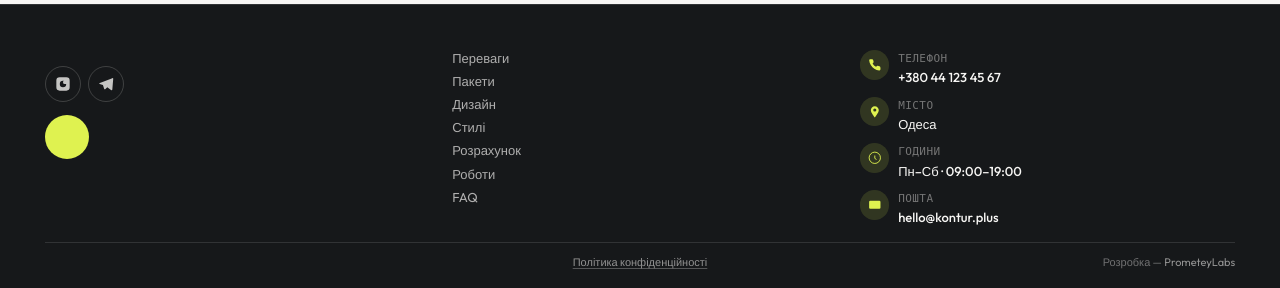
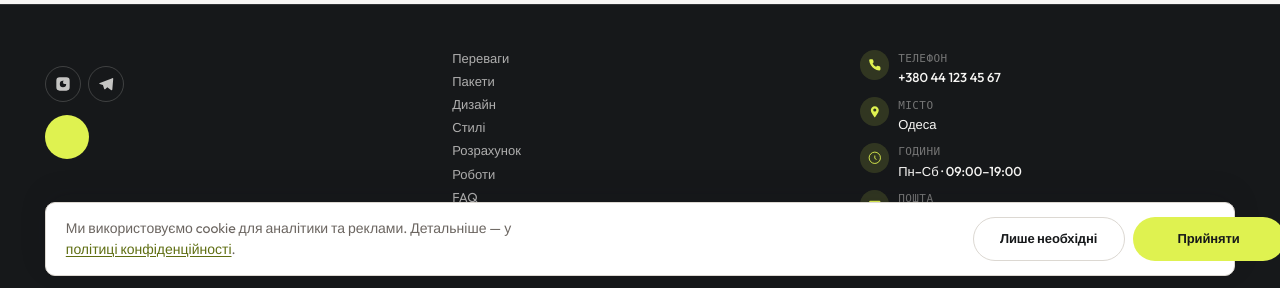
Before and after one commit to prometeylabsanna-lgtm/kontur, a Django app: page /privacy/ in a window 1280 px wide. Shown: the part 512-800 px from the top of the page. Run offline with Django 5.2, Linux system fonts and the light colour scheme; data comes from the database, SQL or seed files in the repository; data that the repository does not hold is empty; some web fonts are replaced.

Commit message:
мета піксель

```diff
--- a/config/settings.py
+++ b/config/settings.py
@@ -87,6 +87,10 @@ MEDIA_ROOT = BASE_DIR / "media"
 
 DEFAULT_AUTO_FIELD = "django.db.models.BigAutoField"
 
+# Marketing analytics — load only after cookie consent ("Прийняти")
+GTM_ID = config("GTM_ID", default="")
+META_PIXEL_ID = config("META_PIXEL_ID", default="")
+
 TINYMCE_DEFAULT_CONFIG = {
     "height": 360,
     "menubar": False,
--- a/landing/context_processors.py
+++ b/landing/context_processors.py
@@ -1,3 +1,4 @@
+from django.conf import settings
 from django.core.cache import cache
 
 from .models import SiteBlock, SiteSettings
@@ -29,4 +30,6 @@ def site_context(request):
         "SITE_TELEGRAM": settings_obj.telegram_url or "#",
         "SITE_NAME": settings_obj.site_name or "Kontur+",
         "SITE_BRAND_DESC": settings_obj.brand_desc or "ремонтна організація",
+        "GTM_ID": getattr(settings, "GTM_ID", "") or "",
+        "META_PIXEL_ID": getattr(settings, "META_PIXEL_ID", "") or "",
     }
--- /dev/null
+++ b/static/css/cookie-consent.css
@@ -0,0 +1,104 @@
+/* Cookie consent strip · Kontur+ */
+.cookie-consent {
+  position: fixed;
+  left: 0;
+  right: 0;
+  bottom: 0;
+  z-index: 90;
+  padding: 0.75rem var(--pad-x) calc(0.75rem + var(--safe-b));
+  pointer-events: none;
+}
+
+.cookie-consent[hidden] {
+  display: none;
+}
+
+.cookie-consent.is-visible {
+  pointer-events: auto;
+}
+
+.cookie-consent__inner {
+  max-width: var(--content-max);
+  margin: 0 auto;
+  display: flex;
+  flex-direction: column;
+  gap: 0.875rem;
+  padding: 1rem 1.125rem;
+  background: var(--surface);
+  border: 1px solid var(--border);
+  border-radius: var(--radius);
+  box-shadow: 0 -8px 28px rgba(22, 24, 26, 0.1);
+  -webkit-backdrop-filter: blur(8px);
+  backdrop-filter: blur(8px);
+}
+
+.cookie-consent__text {
+  margin: 0;
+  font-size: 0.875rem;
+  line-height: 1.5;
+  color: var(--muted);
+  text-wrap: pretty;
+  max-width: 62ch;
+}
+
+.cookie-consent__link {
+  color: var(--accent-link);
+  text-decoration: underline;
+  text-underline-offset: 0.15em;
+  -webkit-tap-highlight-color: transparent;
+}
+
+.cookie-consent__link:hover {
+  color: var(--ink);
+}
+
+.cookie-consent__actions {
+  display: flex;
+  flex-wrap: wrap;
+  gap: 0.5rem;
+  align-items: stretch;
+}
+
+.cookie-consent__btn {
+  flex: 1 1 auto;
+  min-width: min(100%, 9.5rem);
+  min-height: 44px;
+  padding: 0.65rem 1.1rem;
+  font-size: 0.8125rem;
+}
+
+@media (min-width: 720px) {
+  .cookie-consent__inner {
+    flex-direction: row;
+    align-items: center;
+    justify-content: space-between;
+    gap: 1.25rem;
+    padding: 0.875rem 1.25rem;
+  }
+
+  .cookie-consent__actions {
+    flex-shrink: 0;
+    flex-wrap: nowrap;
+  }
+
+  .cookie-consent__btn {
+    flex: 0 0 auto;
+  }
+}
+
+@media (prefers-reduced-motion: no-preference) {
+  .cookie-consent.is-visible .cookie-consent__inner {
+    animation: cookie-consent-in 280ms var(--ease) both;
+  }
+}
+
+@keyframes cookie-consent-in {
+  from {
+    opacity: 0;
+    transform: translateY(12px);
+  }
+  to {
+    opacity: 1;
+    transform: translateY(0);
+  }
+}
--- /dev/null
+++ b/static/js/cookie-consent.js
@@ -0,0 +1,120 @@
+(function () {
+  "use strict";
+
+  var STORAGE_KEY = "kontur_cookie_consent";
+  var CHOICE_ALL = "all";
+  var CHOICE_NECESSARY = "necessary";
+  var root = document.getElementById("cookie-consent");
+
+  if (!root) return;
+
+  function readChoice() {
+    try {
+      return window.localStorage.getItem(STORAGE_KEY);
+    } catch (err) {
+      return null;
+    }
+  }
+
+  function writeChoice(value) {
+    try {
+      window.localStorage.setItem(STORAGE_KEY, value);
+    } catch (err) {
+      /* private mode / blocked storage */
+    }
+  }
+
+  function hideBanner() {
+    root.classList.remove("is-visible");
+    root.setAttribute("hidden", "");
+  }
+
+  function showBanner() {
+    root.removeAttribute("hidden");
+    root.classList.add("is-visible");
+  }
+
+  function injectScript(src, attrs) {
+    var existing = document.querySelector('script[src="' + src + '"]');
+    if (existing) return;
+    var el = document.createElement("script");
+    el.src = src;
+    el.async = true;
+    if (attrs) {
+      Object.keys(attrs).forEach(function (key) {
+        el.setAttribute(key, attrs[key]);
+      });
+    }
+    document.head.appendChild(el);
+  }
+
+  function loadGtm(id) {
+    if (!id || window.__konturGtmLoaded) return;
+    window.__konturGtmLoaded = true;
+    window.dataLayer = window.dataLayer || [];
+    window.dataLayer.push({
+      "gtm.start": new Date().getTime(),
+      event: "gtm.js",
+    });
+    injectScript(
+      "https://www.googletagmanager.com/gtm.js?id=" + encodeURIComponent(id),
+      { "data-cookieconsent": "marketing" }
+    );
+  }
+
+  function loadMetaPixel(id) {
+    if (!id || window.__konturMetaLoaded) return;
+    window.__konturMetaLoaded = true;
+    if (!window.fbq) {
+      var n = function () {
+        n.callMethod
+          ? n.callMethod.apply(n, arguments)
+          : n.queue.push(arguments);
+      };
+      n.push = n;
+      n.loaded = true;
+      n.version = "2.0";
+      n.queue = [];
+      window.fbq = n;
+      window._fbq = n;
+    }
+    injectScript("https://connect.facebook.net/en_US/fbevents.js", {
+      "data-cookieconsent": "marketing",
+    });
+    window.fbq("init", id);
+    window.fbq("track", "PageView");
+  }
+
+  function loadAnalytics() {
+    var gtmId = (root.getAttribute("data-gtm-id") || "").trim();
+    var metaId = (root.getAttribute("data-meta-pixel-id") || "").trim();
+    if (gtmId) loadGtm(gtmId);
+    if (metaId) loadMetaPixel(metaId);
+  }
+
+  function applyChoice(choice) {
+    writeChoice(choice);
+    hideBanner();
+    if (choice === CHOICE_ALL) {
+      loadAnalytics();
+    }
+  }
+
+  var saved = readChoice();
+  if (saved === CHOICE_ALL) {
+    loadAnalytics();
+  } else if (saved === CHOICE_NECESSARY) {
+    /* no marketing scripts */
+  } else {
+    showBanner();
+  }
+
+  root.addEventListener("click", function (event) {
+    var btn = event.target.closest("[data-cookie-choice]");
+    if (!btn || !root.contains(btn)) return;
+    var choice = btn.getAttribute("data-cookie-choice");
+    if (choice === CHOICE_ALL || choice === CHOICE_NECESSARY) {
+      applyChoice(choice);
+    }
+  });
+})();
--- a/templates/base.html
+++ b/templates/base.html
@@ -22,13 +22,16 @@
   <link rel="stylesheet" href="{% static 'css/cases.css' %}" />
   <link rel="stylesheet" href="{% static 'css/reviews.css' %}" />
   <link rel="stylesheet" href="{% static 'css/footer.css' %}" />
+  <link rel="stylesheet" href="{% static 'css/cookie-consent.css' %}" />
   <link rel="stylesheet" href="{% static 'css/motion.css' %}" />
   <link rel="stylesheet" href="{% static 'css/privacy.css' %}" />
   {% block extra_css %}{% endblock %}
 </head>
 <body class="{% block body_class %}{% endblock %}">
   {% block body %}{% endblock %}
+  {% include "landing/partials/cookie_consent.html" %}
   <script src="{% static 'js/motion.js' %}" defer></script>
+  <script src="{% static 'js/cookie-consent.js' %}" defer></script>
   {% block extra_js %}{% endblock %}
 </body>
 </html>
--- /dev/null
+++ b/templates/landing/partials/cookie_consent.html
@@ -0,0 +1,26 @@
+<div
+  id="cookie-consent"
+  class="cookie-consent"
+  hidden
+  role="dialog"
+  aria-live="polite"
+  aria-label="Згода на cookie"
+  data-gtm-id="{{ GTM_ID }}"
+  data-meta-pixel-id="{{ META_PIXEL_ID }}"
+>
+  <div class="cookie-consent__inner">
+    <p class="cookie-consent__text">
+      Ми використовуємо cookie для аналітики та реклами.
+      Детальніше — у
+      <a class="cookie-consent__link" href="{% url 'landing:privacy' %}" target="_blank" rel="noopener noreferrer">політиці конфіденційності</a>.
+    </p>
+    <div class="cookie-consent__actions">
+      <button type="button" class="btn btn--ghost btn--pill cookie-consent__btn" data-cookie-choice="necessary">
+        Лише необхідні
+      </button>
+      <button type="button" class="btn btn--primary btn--pill cookie-consent__btn" data-cookie-choice="all">
+        Прийняти
+      </button>
+    </div>
+  </div>
+</div>
```
Also changed, not shown: landing/tests.py (+13 -0 lines), 1 other file.
